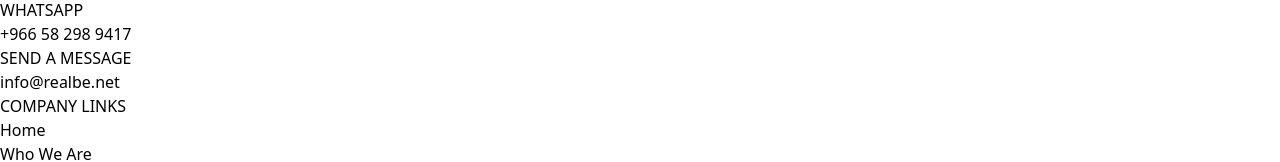
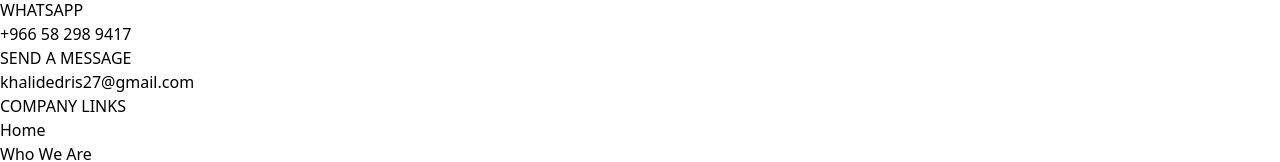
Before and after one commit to asmaylmr117/Realbe-company, a React (Vite) app: page / in a window 1280 px wide. Shown: the part 8570-8732 px from the top of the page. Built offline with nearby package versions, Linux system fonts and the light colour scheme.

Commit message:
update email

```diff
--- a/src/components/Footer.jsx
+++ b/src/components/Footer.jsx
@@ -61,7 +61,7 @@ const Footer = () => {
               </div>
               <div>
                 <h4 className="text-xs text-gray-400 mb-2 tracking-wider">SEND A MESSAGE</h4>
-                <p className="text-sm">info@realbe.net</p>
+                <p className="text-sm">khalidedris27@gmail.com</p>
               </div>
             </div>
           </div>
```
